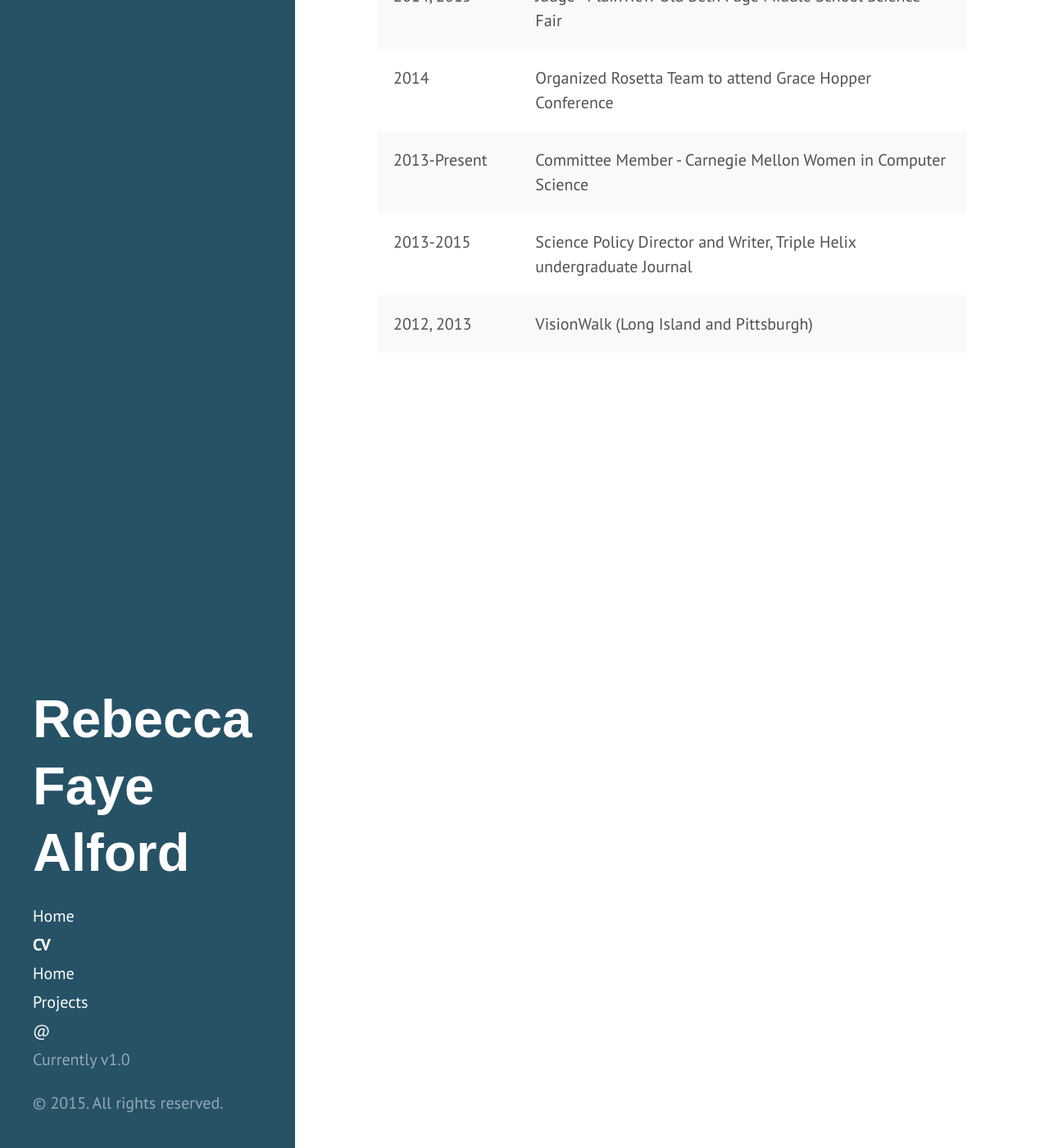
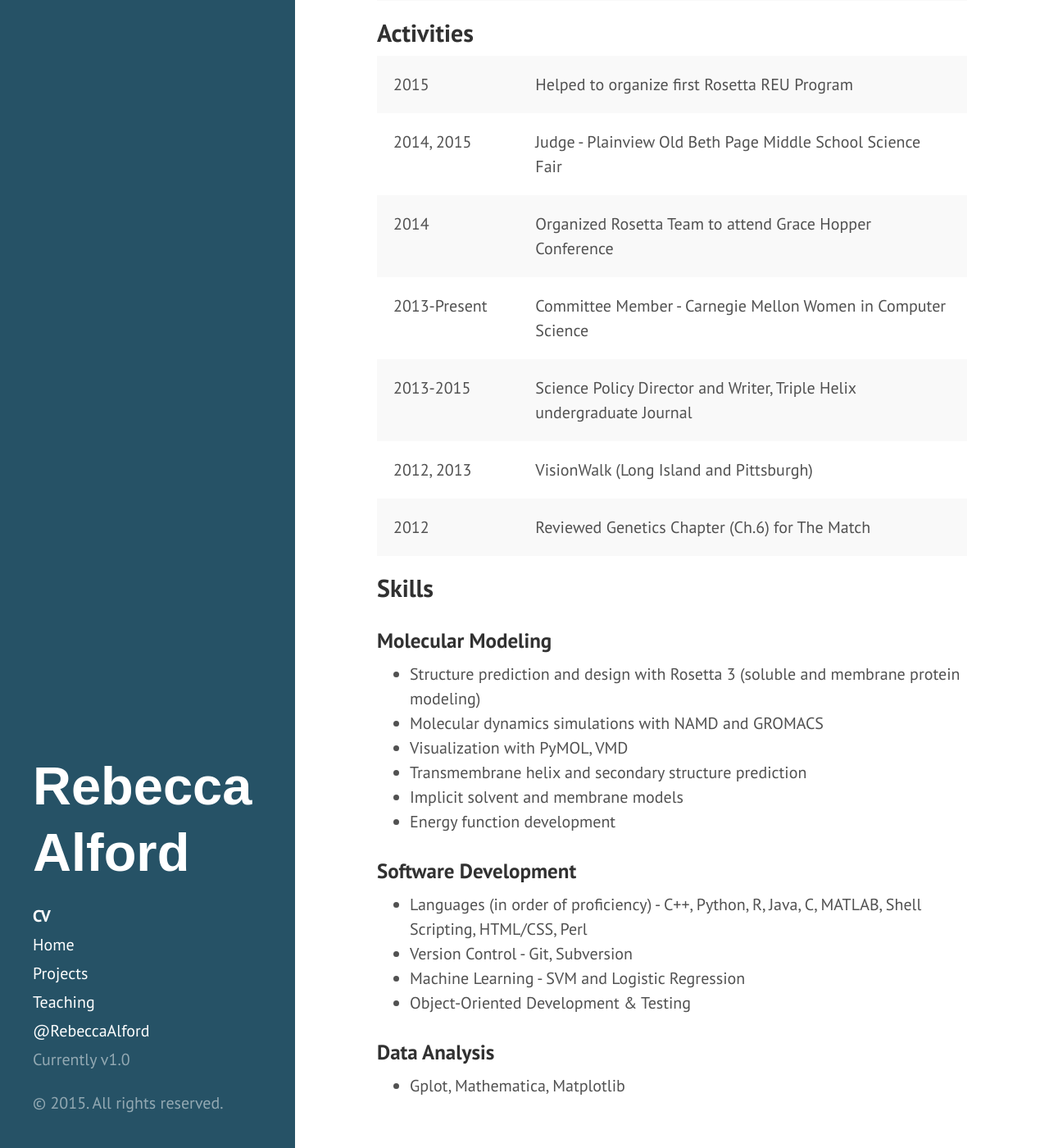
Before and after one commit to rfalford12/rfalford12.github.io, a Jekyll site: the page built from pages/cv.md, in a window 1280 px wide and 1400 px high, scrolled down 4790 px. Shown: the whole window at 82% size. Built offline with Jekyll 4.4.1, drawn with Linux system fonts in a browser that asks for light colours; Markdown is read by kramdown in place of the engine named in the settings; some of the changed text lies outside the part shown.

```diff
--- a/_config.yml
+++ b/_config.yml
@@ -7,14 +7,14 @@ permalink:        pretty
 relative_permalinks: true
 
 # Setup
-title:            Rebecca Faye Alford
+title:            Rebecca Alford
 tagline:
 description:
 url:              rfalford12.github.io
 baseurl:          /
 
 author:
-  name:           'Rebecca Alford'
+  name:          'Rebecca Alford'
   url:            https://twitter.com/RebeccaAlford
 
 paginate:         5
@@ -26,5 +26,5 @@ github:
   repo:
 
 twitter:
-name:           RebeccaAlford
-url:            https://twitter.com/RebeccaAlford
+ name:           RebeccaAlford
+ url:            https://twitter.com/RebeccaAlford
--- a/_includes/sidebar.html
+++ b/_includes/sidebar.html
@@ -10,8 +10,6 @@
     </div>
 
     <nav class="sidebar-nav">
-      <a class="sidebar-nav-item{% if page.url == site.baseurl %} active{% endif %}" href="{{ site.baseurl }}">Home</a>
-
       {% comment %}
         The code below dynamically generates a sidebar nav of pages with
         `layout: page` or `layout: cv` in the front-matter. See readme for usage.
@@ -23,7 +21,7 @@
           {% if node.layout == "page" %}
             <a class="sidebar-nav-item{% if page.url == node.url %} active{% endif %}" href="{{ node.url }}">{{ node.title }}</a>
           {% endif %}
-           {% if node.layout == "cv" %}
+          {% if node.layout == "cv" %}
             <a class="sidebar-nav-item{% if page.url == node.url %} active{% endif %}" href="{{ node.url }}">{{ node.title }}</a>
           {% endif %}
         {% endif %}
--- a/_layouts/cv.html
+++ b/_layouts/cv.html
@@ -124,3 +128,9 @@ layout: default
     {% endfor %}
 	</table>
 </div>
+
+<h2> Skills </h2>
+
+<div class="skills">
+  {{ content }}
+</div>
--- a/pages/cv.md
+++ b/pages/cv.md
@@ -15,9 +15,9 @@ education:
 research-experience:
   - date: 2013-Present
     position: Undergraduate Research Assistant
-    location: Gray Lab, Johns Hopkins
-    advisor: Jeffrey Gray
-    topic: Computational modeling of membrane proteins in Rosetta
+    location: The Johns Hopkins University
+    advisor: Dr. Jeffrey J Gray
+    topic: Computational modeling of membrane proteins
   - date: Spring 2014
     position: Software Engineering Intern
     location: Spatial4j
@@ -146,6 +147,8 @@ teaching-experience:
     location: Chapel Hill, NC
     date: June 2014
 activities:
+  - event: Helped to organize first Rosetta REU Program
+    date: 2015
   - event: Judge - Plainview Old Beth Page Middle School Science Fair
     date: 2014, 2015
   - event: Organized Rosetta Team to attend Grace Hopper Conference
@@ -156,7 +159,25 @@ activities:
     date: 2013-2015
   - event: VisionWalk (Long Island and Pittsburgh)
     date: 2012, 2013
+  - event: Reviewed Genetics Chapter (Ch.6) for The Match
+    date: 2012
 
 ---
 
-Download PDF
+<!-- Update Skills Section Separately -->
+### Molecular Modeling
+ * Structure prediction and design with Rosetta 3 (soluble and membrane protein modeling)
+ * Molecular dynamics simulations with NAMD and GROMACS
+ * Visualization with PyMOL, VMD
+ * Transmembrane helix and secondary structure prediction
+ * Implicit solvent and membrane models
+ * Energy function development
+
+### Software Development
+ * Languages (in order of proficiency) - C++, Python, R, Java, C, MATLAB, Shell Scripting, HTML/CSS, Perl
+ * Version Control - Git, Subversion
+ * Machine Learning - SVM and Logistic Regression
+ * Object-Oriented Development & Testing
+
+### Data Analysis
+ * Gplot, Mathematica, Matplotlib
```
Also changed, not shown: other parts of _layouts/cv.html (+4 -0 lines), other parts of pages/cv.md (+2 -1 lines), _layouts/contact.html (added, +17 -0 lines), index.md (+4 -0 lines), pages/contact.md (added, +9 -0 lines), pages/teaching.md (added, +16 -0 lines), public/alford_homepage_logo.png (added).
